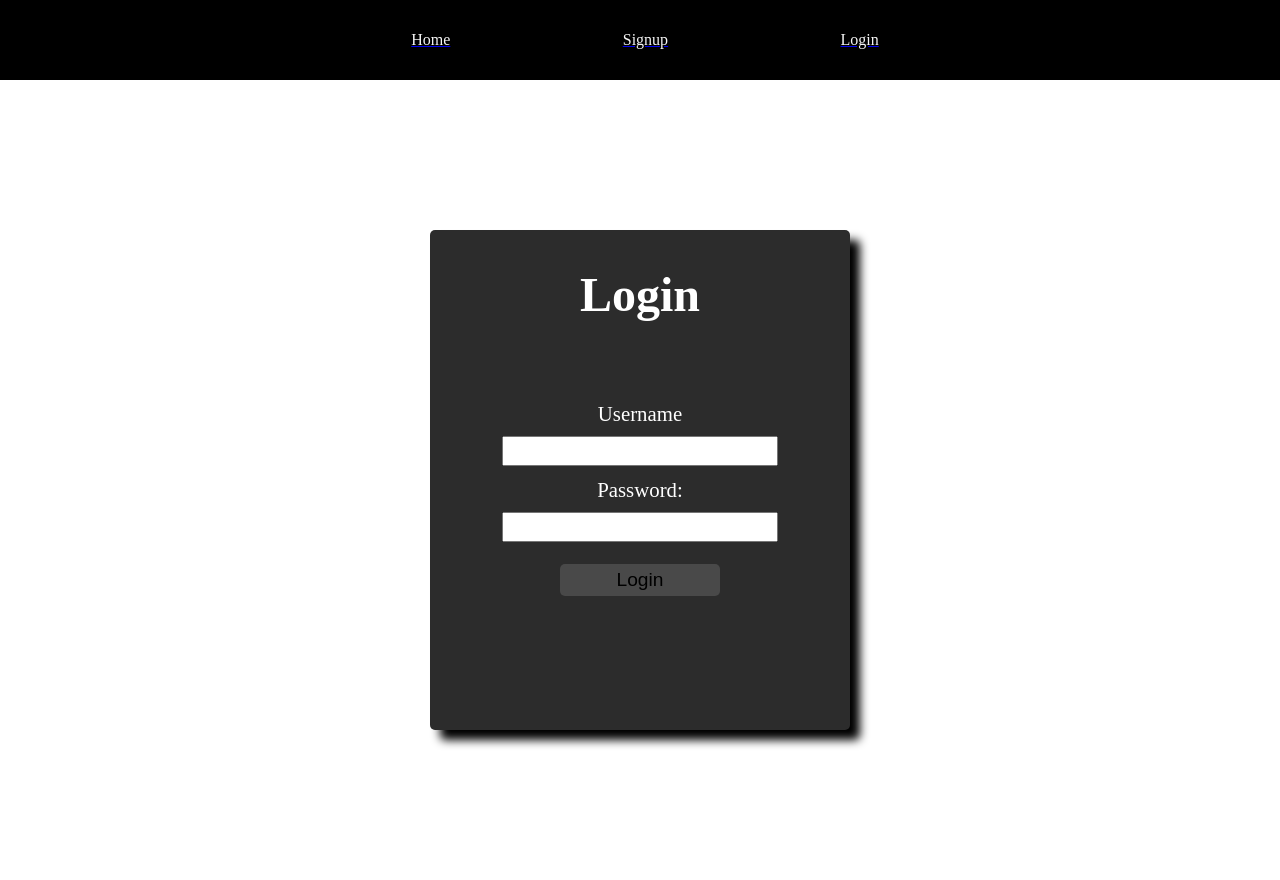
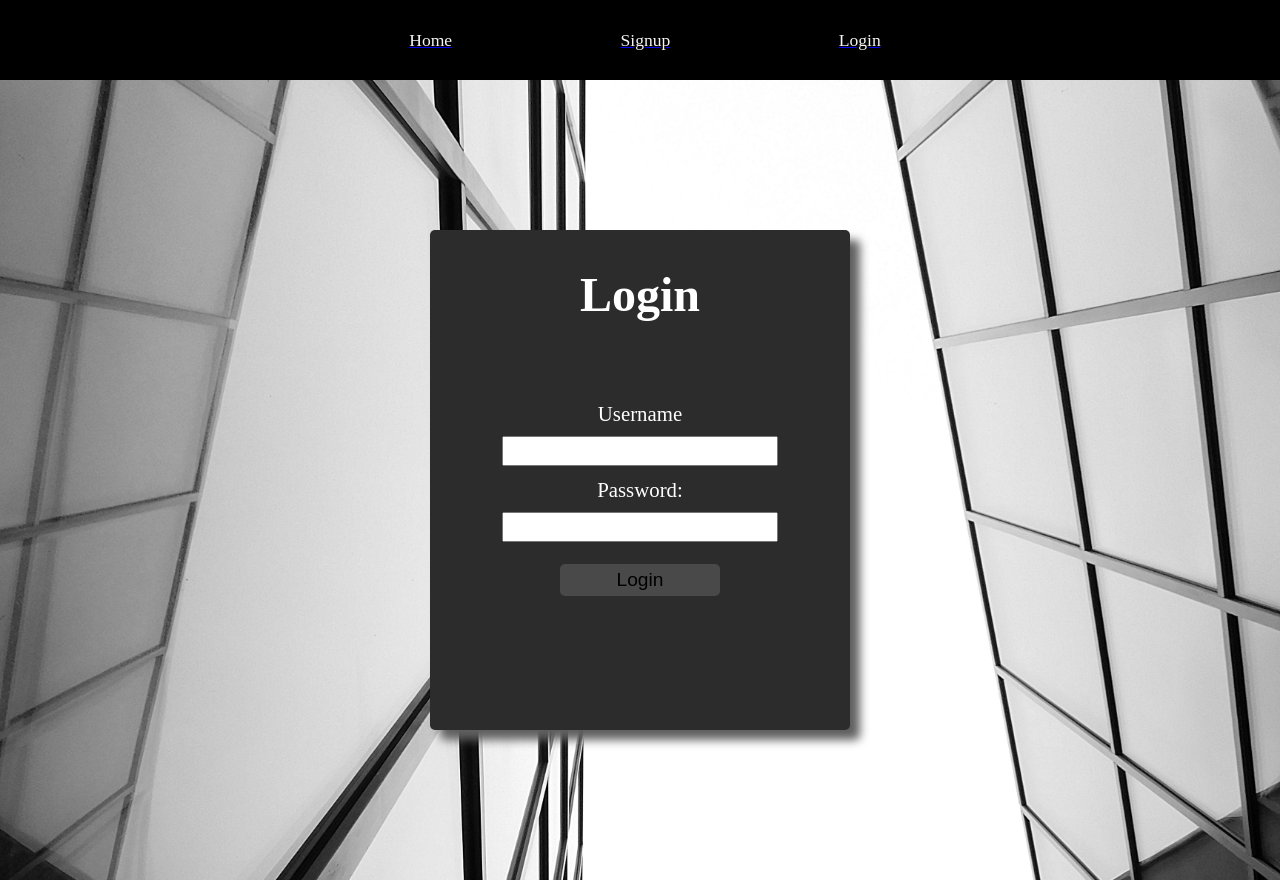
Before and after one commit to Libo99/MERN, a React (Create React App) app in the folder client/: page /Login in a window 1280 px wide. Built offline with nearby package versions, Linux system fonts and the light colour scheme.

Commit message:
removed  home component from app.js and added it in the components folder, changed font-size in the navbar and added the same box shadow as as signup in the login component

```diff
--- a/client/src/App.js
+++ b/client/src/App.js
@@ -3,6 +3,7 @@ import SignUp from "./Components/SignUp";
 import Login from "./Components/Login";
 import Admin from "./Components/Admin/AdminPage";
 import NavBar from "./Components/NavBar";
+import Home from './Components/Home'
 import "react-router-dom";
 import { Route, BrowserRouter as Router, Switch } from "react-router-dom";
 function App() {
@@ -20,8 +21,6 @@ function App() {
   );
 }
 
-const Home = () => {
-  return <div><h1>home</h1></div>
-}
+
 
 export default App;
--- /dev/null
+++ b/client/src/Components/Home.js
@@ -0,0 +1,14 @@
+import React from 'react';
+
+
+
+
+const Home = () => {
+  return (
+    <div>
+      <h1>home</h1>
+    </div>
+  );
+};
+
+export default Home;
--- a/client/src/Login.css
+++ b/client/src/Login.css
@@ -3,13 +3,15 @@
   display: flex;
   align-items: center;
   justify-content: center;
+  background: url("./assets/bg.jpg");
+  background-size: cover;
 }
 .Login {
   background-color: rgb(44, 44, 44);
   height: 500px;
   width: 420px;
   border-radius: 5px;
-  box-shadow: 10px 10px 10px;
+  box-shadow: 10px 10px 10px rgb(97, 96, 96);
 }
 .login-header {
   position: relative;
--- a/client/src/NavBar.css
+++ b/client/src/NavBar.css
@@ -21,4 +21,5 @@ li {
   list-style: none;
   color: whitesmoke;
   text-decoration: none;
+  font-size: 1.1rem;
 }
```
